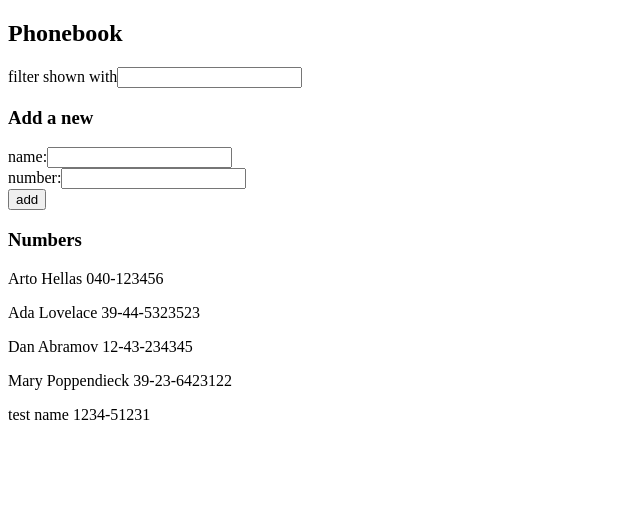
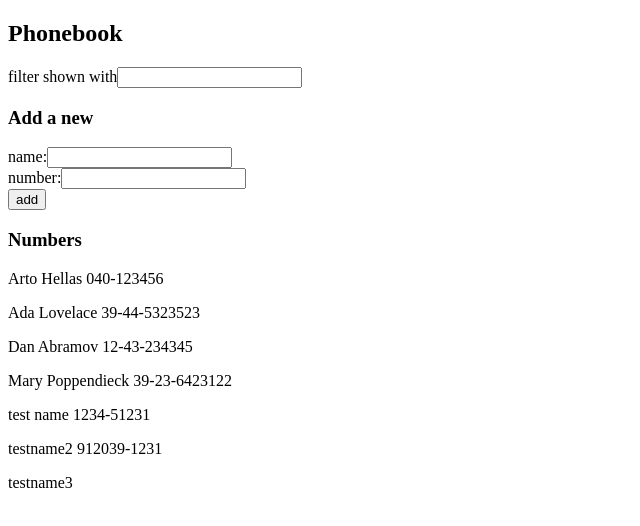
Before and after one commit to Abdk06/FullstackOpen-Solutions, a React (Vite) app in the folder part2/phonebook/: page / in a window 1280 px wide. Shown: the top 526 px of the page, without its empty margins (0-640 px from the left). Built offline with nearby package versions, Linux system fonts and the light colour scheme; data requests are answered from the project's data file.

Commit message:
Added solution for 2.13

```diff
--- a/part2/phonebook/db.json
+++ b/part2/phonebook/db.json
@@ -24,6 +24,16 @@
       "name": "test name",
       "number": "1234-51231",
       "id": "2E28XJXFEZA"
+    },
+    {
+      "name": "testname2",
+      "number": "912039-1231",
+      "id": "Yn0PBuIJf6U"
+    },
+    {
+      "name": "testname3",
+      "number": "",
+      "id": "H3i19a47nIM"
     }
   ],
   "$schema": "./node_modules/json-server/schema.json"
--- a/part2/phonebook/src/App.jsx
+++ b/part2/phonebook/src/App.jsx
@@ -1,5 +1,5 @@
 import { useState, useEffect } from "react";
-import axios from "axios";
+import servicePerson from "./services/persons";
 import Filter from "./components/Filter";
 import PersonForm from "./components/PersonForm";
 import Persons from "./components/Persons";
@@ -11,9 +11,7 @@ const App = () => {
   const [newFilter, setNewFilter] = useState("");
 
   const hook = () => {
-    axios
-      .get("http://localhost:3001/persons")
-      .then((response) => setPersons(response.data));
+    servicePerson.getAll().then((initialPersons) => setPersons(initialPersons));
   };
 
   useEffect(hook, []);
@@ -38,8 +36,8 @@ const App = () => {
       number: newNum,
     };
 
-    axios.post("http://localhost:3001/persons", newPerson).then((response) => {
-      setPersons(persons.concat(response.data));
+    servicePerson.add(newPerson).then((addedPerson) => {
+      setPersons(persons.concat(addedPerson));
       setNewName("");
       setNewNum("");
     });
--- /dev/null
+++ b/part2/phonebook/src/services/persons.js
@@ -0,0 +1,10 @@
+import axios from "axios";
+
+const db = "http://localhost:3001/persons";
+
+const getAll = () => axios.get(db).then((response) => response.data);
+
+const add = (newPerson) =>
+  axios.post(db, newPerson).then((response) => response.data);
+
+export default { getAll, add };
```
